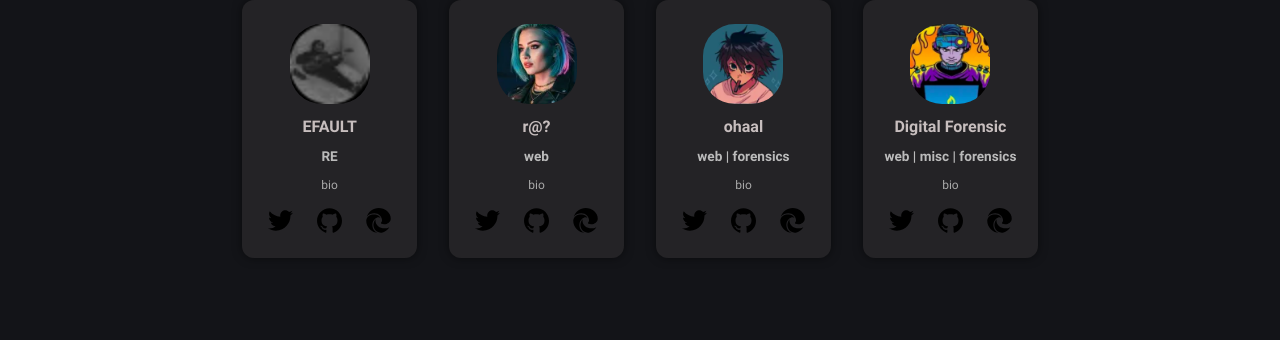
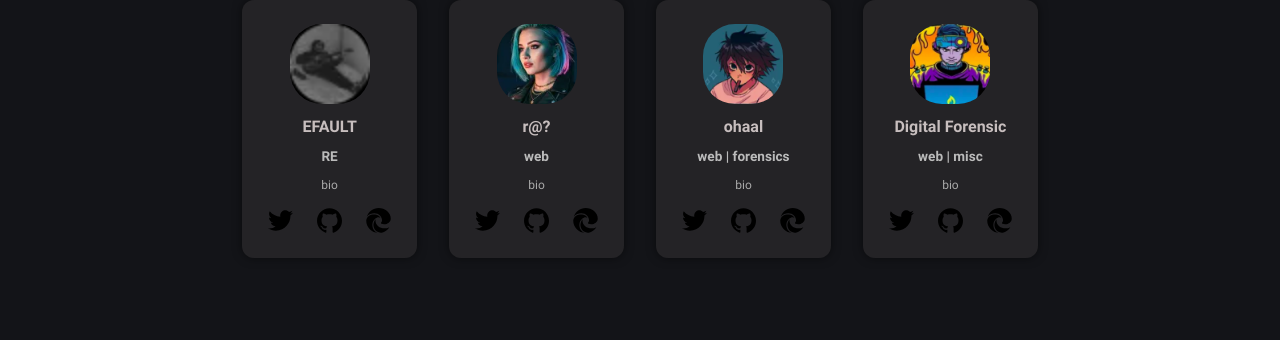
Before and after one commit to M4ntic0re-Team/M4ntic0re-Team.github.io, a Jekyll site: the page built from members/index.html, in a window 1280 px wide. Shown: the part 374-714 px from the top of the page. Built offline with Jekyll 4.4.1, drawn with Linux system fonts in a browser that asks for light colours.

Commit message:
Update d-f

```diff
--- a/members/index.html
+++ b/members/index.html
@@ -209,7 +209,7 @@ layout: compress
             <div class="member">
               <img class="avatar" src="/assets/img/digital-forensic-avatar.png" alt="profile" />
               <div class="player">Digital Forensic</div>
-              <div class="skills">web | misc | forensics</div>
+              <div class="skills">web | misc</div>
               <div class="bio">bio</div>
               <div class="buttons">
                 <a href="https://twitter.com/" ><img src="/assets/img/twitter.svg" alt="Twitter"></a>
```
